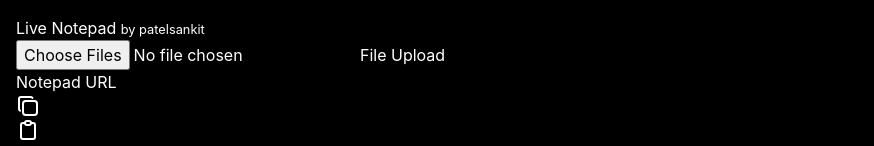
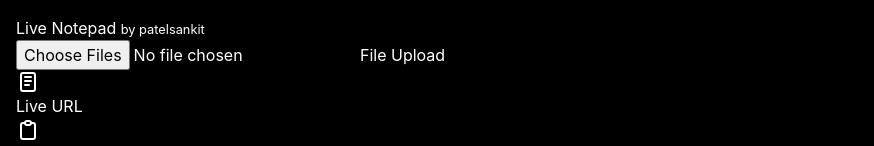
Before and after one commit to patelsankit/livenotepad, a React (Vite) app: page /1 in a window 1280 px wide. Shown: the top 146 px of the page, without its empty margins (0-874 px from the left). Built offline with nearby package versions, Linux system fonts and the light colour scheme; no server answers; the database is empty.

Commit message:
live notepad button added

```diff
--- a/src/NotePad.jsx
+++ b/src/NotePad.jsx
@@ -16,6 +16,7 @@ import {
   IconInfoCircle,
   IconLoader,
   IconMoodSmileBeam,
+  IconNotes,
   IconTrash,
   IconWashDrycleanOff,
 } from "@tabler/icons-react";
@@ -342,14 +343,22 @@ const Notepad = () => {
                 )}
               </Button>
             </div>
-            <div className="flex gap-2 items-center gap-1 lg:gap-3">
+            <div className="flex gap-2 items-center gap-1 lg:gap-3 pt-0.5">
               <div
                 onClick={copyToClipboard}
-                className="z-10 text-gray-100 sm:hover:text-gray-500  text-base left-3 sm:left-5 top-12 sm:top-2 lg:top-8 items-center gap-1 cursor-pointer text-sm hidden sm:flex"
+                className="group flex items-center justify-center cursor-pointer h-[48px] w-[60px] md:h-[55px] md:w-[55px] rounded-md md:p-1 bg-white/10 sm:hover:bg-white/20 shadow-lg text-gray-500 hover:text-gray-200"
               >
-                Notepad URL
-                {!copied && <IconCopy className=" h-5 w-5 " />}
-                {copied && <IconCheck className="h-5 w-5  text-gray-200" />}
+                <div className="group-hover:scale-90 transition-all duration-500 grid cursor-pointer ">
+                  {!copied && (
+                    <IconNotes className=" h-5 w-5 md:w-6 md:h-6 cursor-pointer mx-auto" />
+                  )}
+                  {copied && (
+                    <IconCheck className="h-5 w-5 md:w-6 md:h-6 cursor-pointer mx-auto" />
+                  )}
+                  <span className="max-h--0 overflow-hidden group-hover:max-h-20 ease-in-out text-xs sm:text-sm text-center whitespace-nowrap">
+                    Live URL
+                  </span>
+                </div>
               </div>
               <div
                 className="group flex items-center justify-center cursor-pointer h-[48px] w-[48px] md:h-[55px] md:w-[55px] rounded-md md:p-1 bg-white/10 sm:hover:bg-white/20 shadow-lg text-gray-500 hover:text-gray-200"
@@ -409,14 +418,13 @@ const Notepad = () => {
             placeholder={loading ? "" : "Write your notes here..."}
             className="small-scroll resize-none shadow-2xl p-2.5 sm:p-4 min-h-[300px] h-[calc(80dvh-100px)] overflow-auto w-full bg-[#18181b] text-white border-gray-500 border-2 border-solid focus-visible:outline-none rounded-xl"
           />
-          <div className="text-sm grid grid-flow-col justify-start gap-2">
+          <div className="text-sm grid grid-flow-col justify-start gap-2 text-gray-400">
             <IconInfoCircle />
             <div>
-
-            You can create a new personal note for a specific name, such as
-            <span className="font-bold"> /test,</span>
-            <span className="font-bold"> /YourName,</span>
-            <span className="font-bold"> anything</span> in the URL link.
+              You can create a new personal note for a specific name, such as
+              <span className="font-bold"> /test,</span>
+              <span className="font-bold"> /YourName,</span>
+              <span className="font-bold"> anything</span> in the URL link.
             </div>
           </div>
           <div className="absolute top-5 right-0.5 text-end hidden md:block">
```
